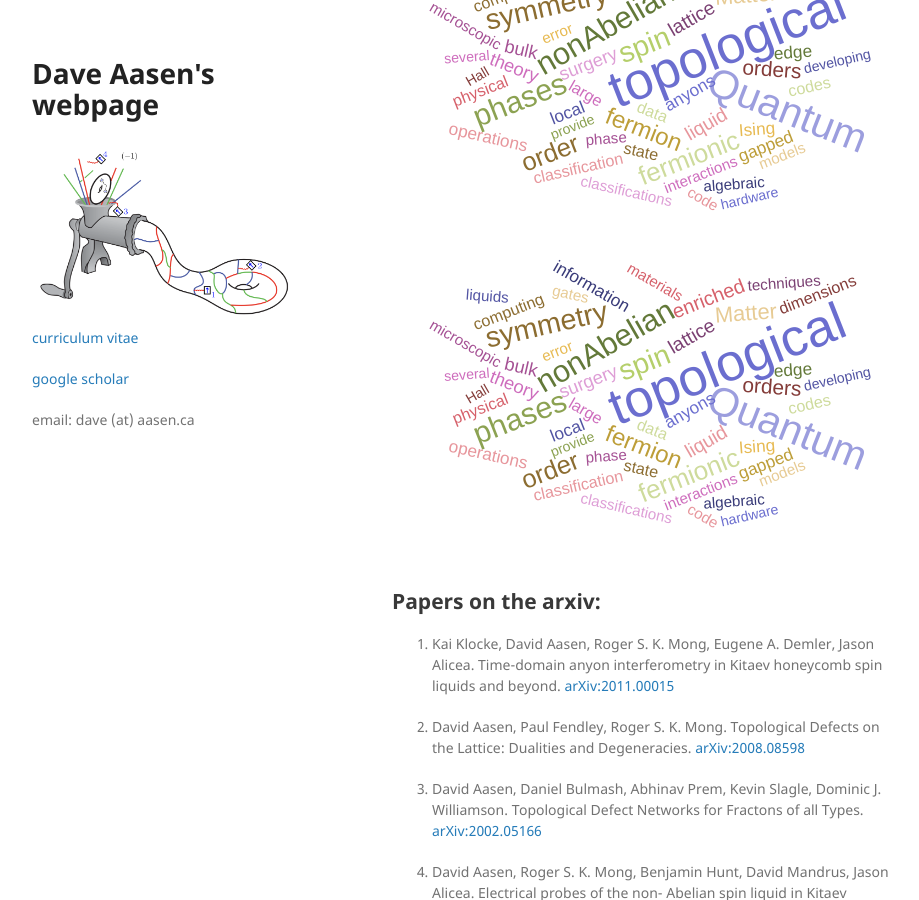
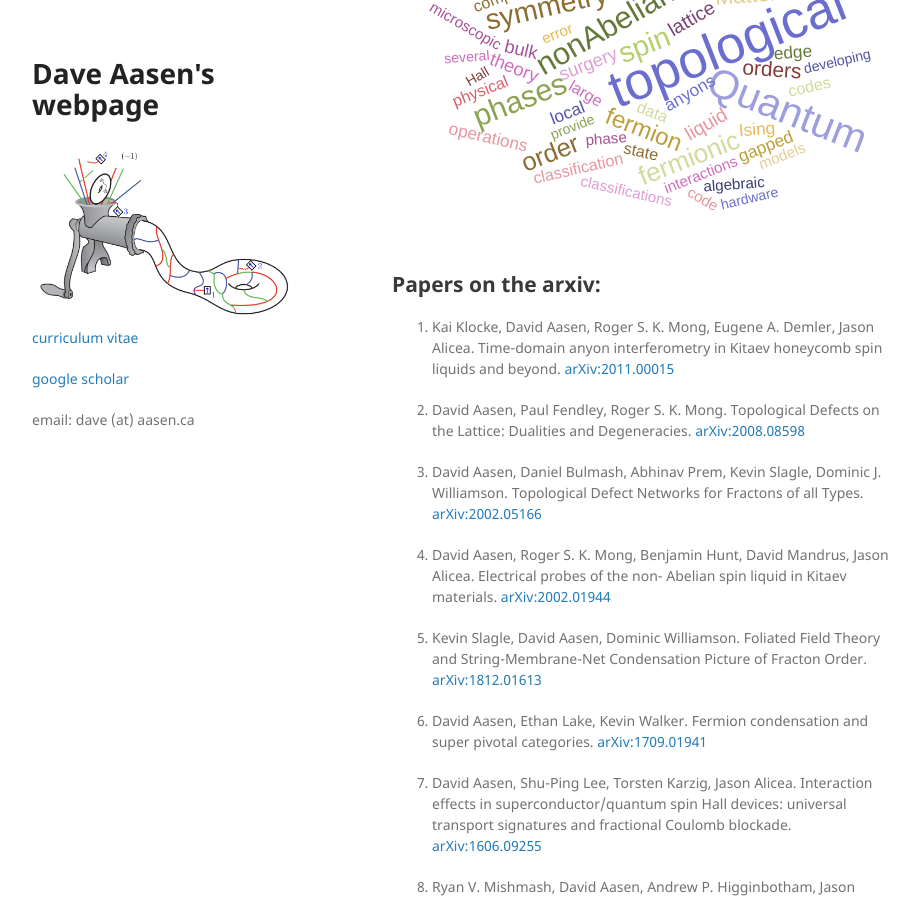
Before and after one commit to davidaasen/davidaasen.github.io, a Jekyll site: the page built from index.md, in a window 1280 px wide and 900 px high, scrolled down 877 px. Shown: the whole window, without its empty margins (178-1097 px from the left). Built offline with Jekyll 4.4.1, drawn with Linux system fonts in a browser that asks for light colours; our own code applies the rules of GitHub Pages for plain Markdown files.

Commit message:
Update index.md

```diff
--- a/index.md
+++ b/index.md
@@ -17,7 +17,6 @@ One resolution exploited in nearly all quantum computing platforms is the use of
 
 Inspired by the need for realistic blueprints of quantum computing hardware, my research spans several areas of topological quantum condensed matter physics. On the practical side, I propose realizations of topological phases and highlight their applications toward quantum computing technologies. And on the more formal end, I characterize and classify topological phases by developing the fundamental mathematics underpinning their description.
 
-![Alt text](./WordCloud.svg)
 <img src="./WordCloud.svg">
 
 
```
